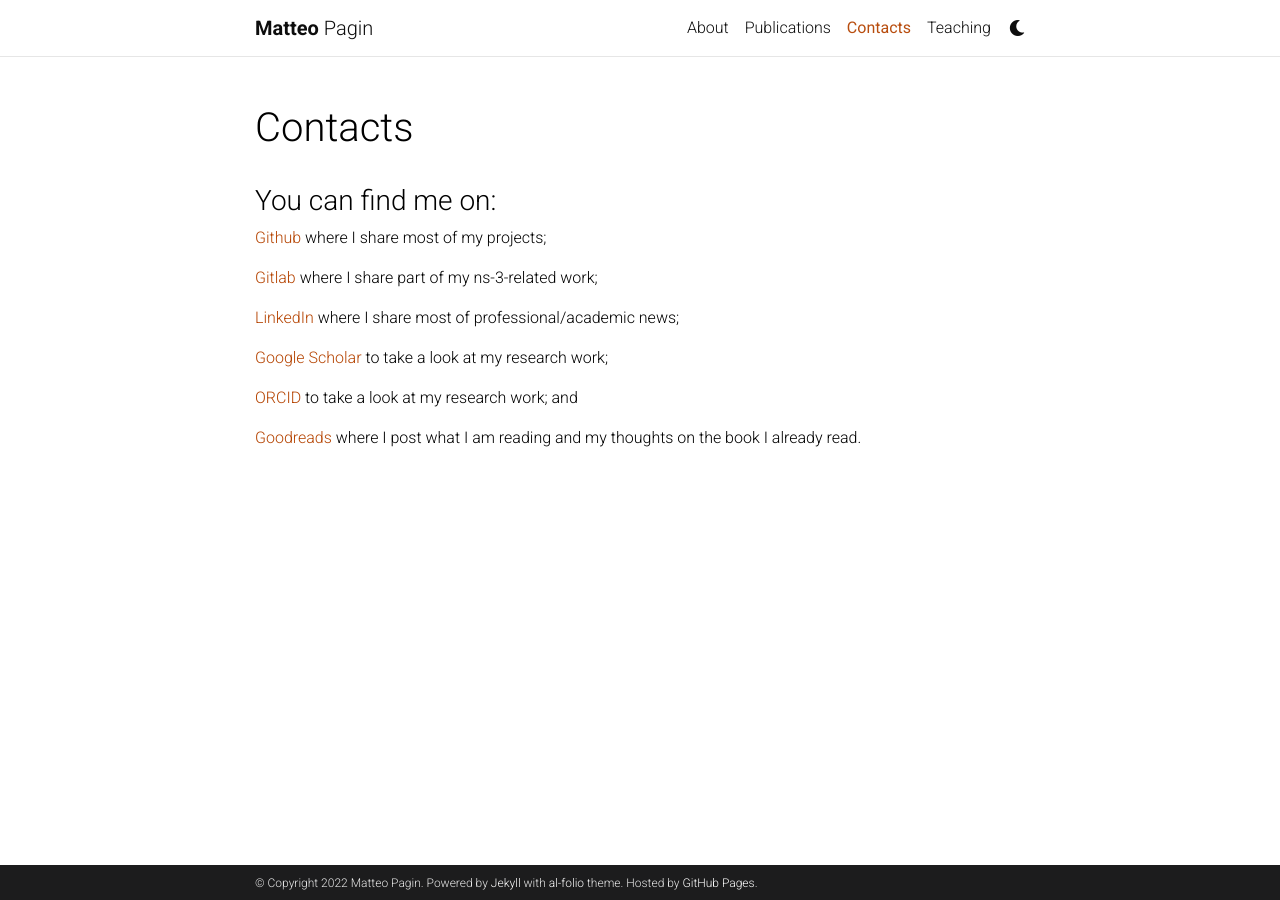
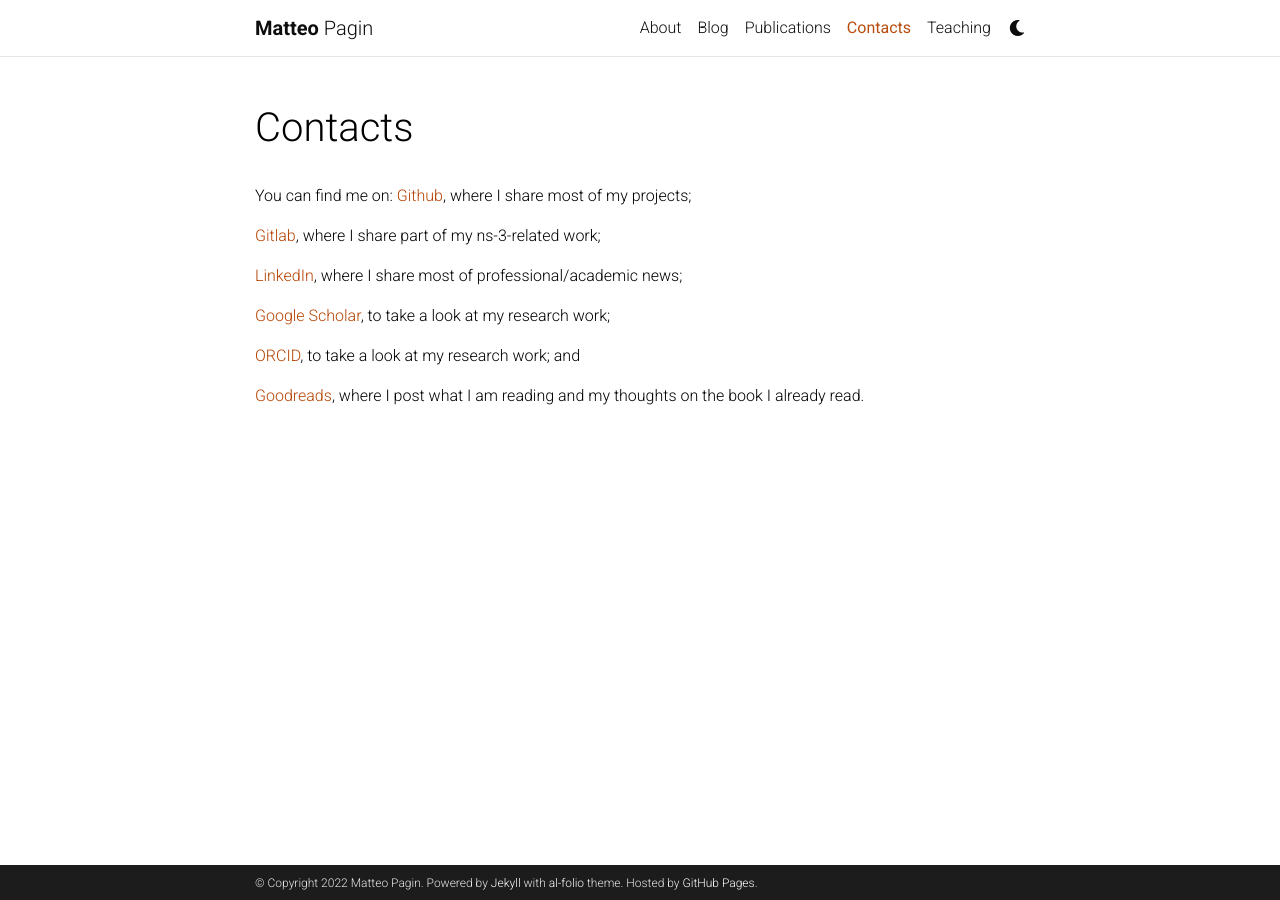
Before and after one commit to pagmatt/pagmatt.github.io, a Jekyll site: the page built from _pages/contacts.md, in a window 1280 px wide. Built offline with Jekyll 4.4.1, drawn with Linux system fonts in a browser that asks for light colours; comment, search, counter and statistics services are not loaded; a style sheet for code colours, icons or effects is not loaded.

Commit message:
Blog section test

```diff
--- a/_config.yml
+++ b/_config.yml
@@ -102,8 +102,8 @@
 
 blog_name:
 # your blog must have a name for it to show up in the nav bar
-# blog_nav_title: blog # your blog must have a title for it to be displayed in the nav bar
-# blog_description: a simple whitespace theme for academics
+blog_nav_title: Blog # your blog must have a title for it to be displayed in the nav bar
+blog_description: Just a space where I share my thoughts
 permalink: /blog/:year/:title/
 
 # Pagination
--- a/_pages/contacts.md
+++ b/_pages/contacts.md
@@ -6,15 +6,15 @@
 nav_order: 4
 ---
 
-### You can find me on:
-[Github](https://github.com/pagmatt) where I share most of my projects;
+You can find me on:
+[Github](https://github.com/pagmatt), where I share most of my projects;
 
-[Gitlab](https://gitlab.com/pagmatt) where I share part of my ns-3-related work;
+[Gitlab](https://gitlab.com/pagmatt), where I share part of my ns-3-related work;
 
-[LinkedIn](https://www.linkedin.com/in/matteo-pagin-4a7b82171/) where I share most of professional/academic news;
+[LinkedIn](https://www.linkedin.com/in/matteo-pagin-4a7b82171/), where I share most of professional/academic news;
 
-[Google Scholar](https://scholar.google.com/citations?user=VDBFuXgAAAAJ&hl=en) to take a look at my research work;
+[Google Scholar](https://scholar.google.com/citations?user=VDBFuXgAAAAJ&hl=en), to take a look at my research work;
 
-[ORCID](https://orcid.org/0000-0002-3796-6859) to take a look at my research work; and
+[ORCID](https://orcid.org/0000-0002-3796-6859), to take a look at my research work; and
 
-[Goodreads](https://www.goodreads.com/user/show/89419170-matteo) where I post what I am reading and my thoughts on the book I already read.
+[Goodreads](https://www.goodreads.com/user/show/89419170-matteo), where I post what I am reading and my thoughts on the book I already read.
```
